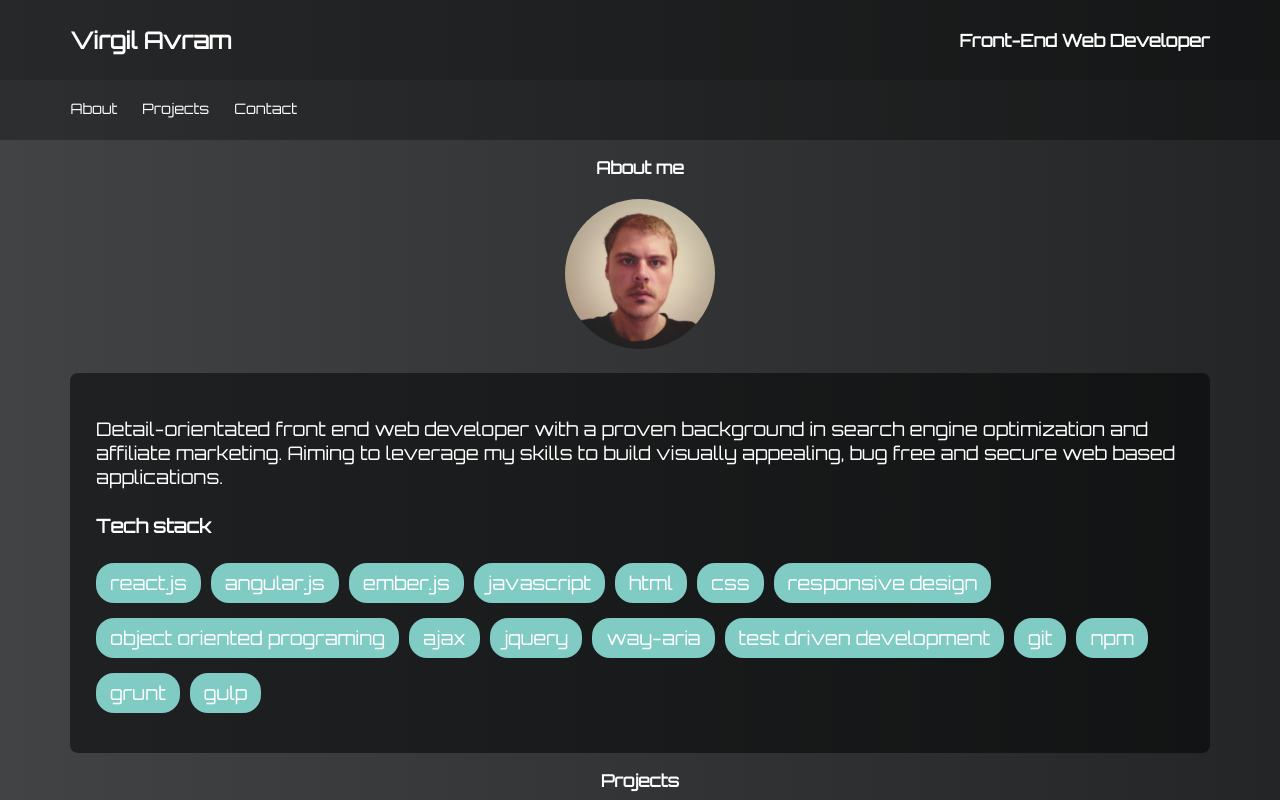
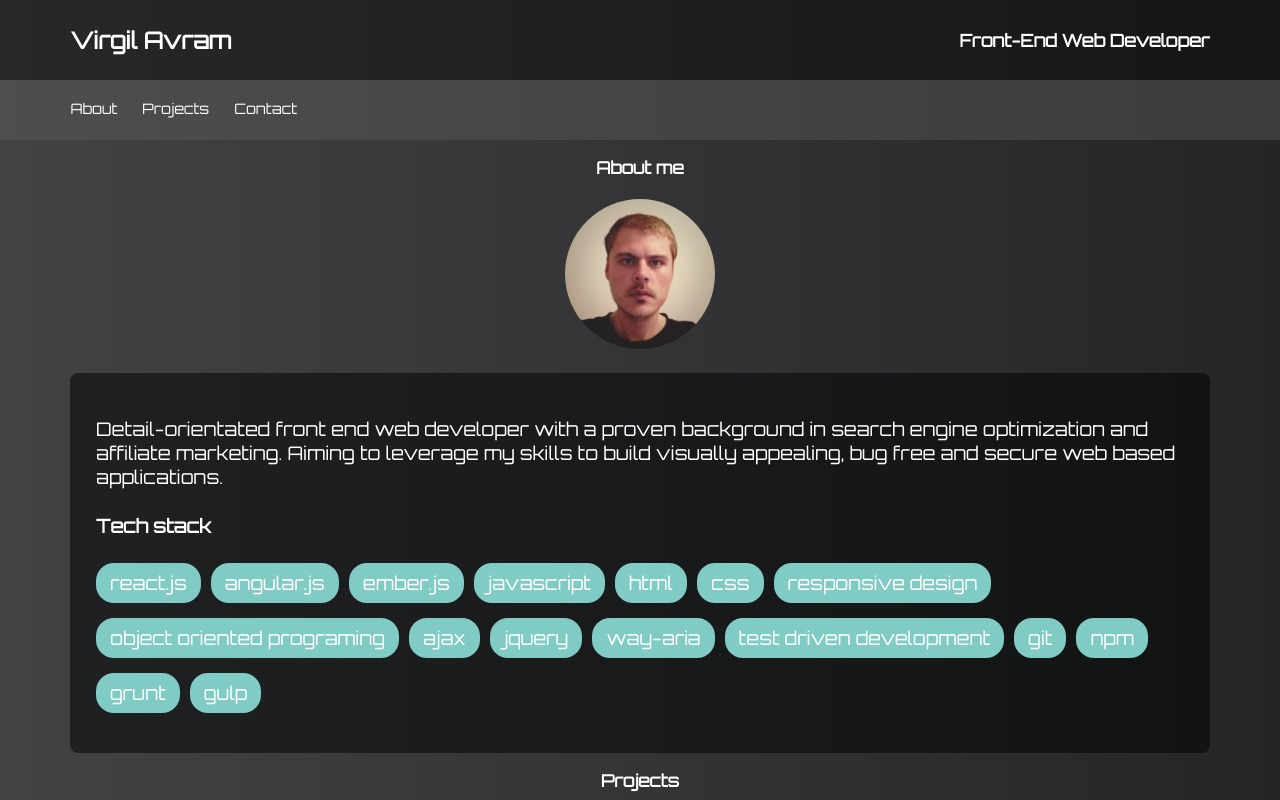
Before and after one commit to virgilseo/portfolio, a React (Create React App) app: page / in a window 1280 px wide. Built offline with nearby package versions, Linux system fonts and the light colour scheme.

Commit message:
Change navigation background color

```diff
--- a/src/App.css
+++ b/src/App.css
@@ -56,7 +56,7 @@ img {
   display: flex;
   align-items: center;
   justify-content: center;
-  background-color: rgba(0, 0, 0, 0.30);
+  background-color: rgba(95, 95, 95, .4);
   height: 40px;
 }
 
```
